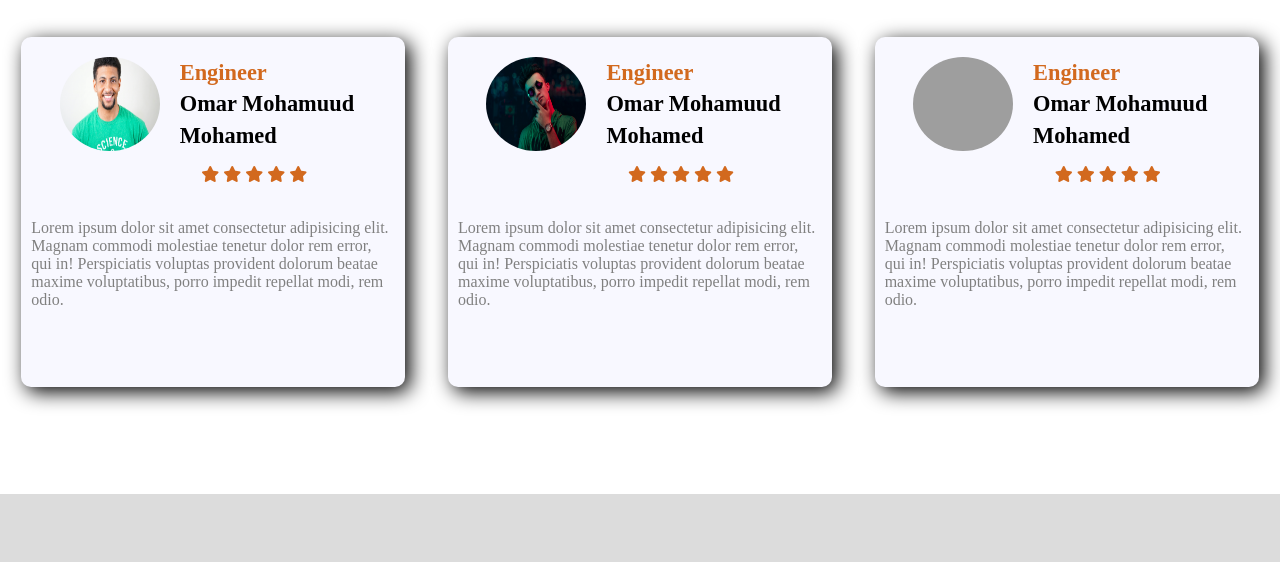
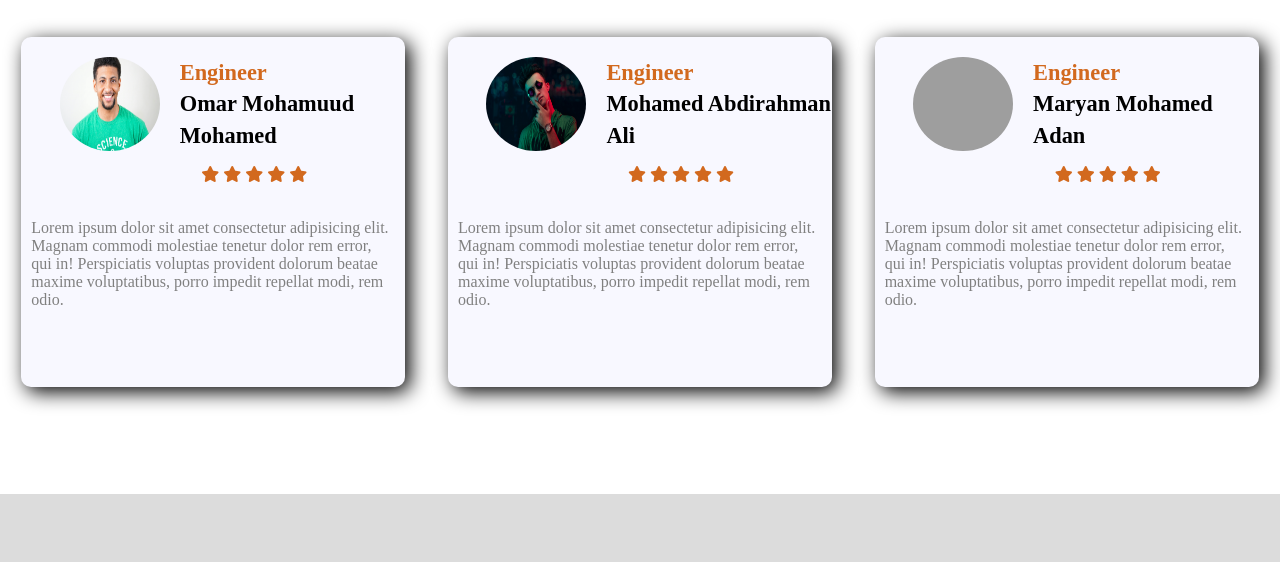
Before and after one commit to KhadarOnme/Group-B-project-Hotel, a plain HTML site: page about.html in a window 1280 px wide. Shown: the part 1113-1675 px from the top of the page. Drawn offline with Linux system fonts and the light colour scheme; grey boxes are pictures that could not be loaded.

Commit message:
Last Update

```diff
--- a/about.html
+++ b/about.html
@@ -123,7 +123,7 @@
                     <img src="pexels-1000hk-1496647.jpg" alt="">
                     <div class="eng">
                     <h4 class="e">Engineer</h4>
-                    <h4>Omar Mohamuud Mohamed</h4>
+                    <h4>Mohamed Abdirahman Ali</h4>
                     </div>
                     </div>
                     <div class="stars">
@@ -144,7 +144,7 @@
                     <img src="pexels-danxavier-1239291.jpg" alt="">
                     <div class="eng">
                     <h4 class="e">Engineer</h4>
-                    <h4>Omar Mohamuud Mohamed</h4>
+                    <h4>Maryan Mohamed Adan</h4>
                     </div>
                     </div>
                     <div class="stars">
```
